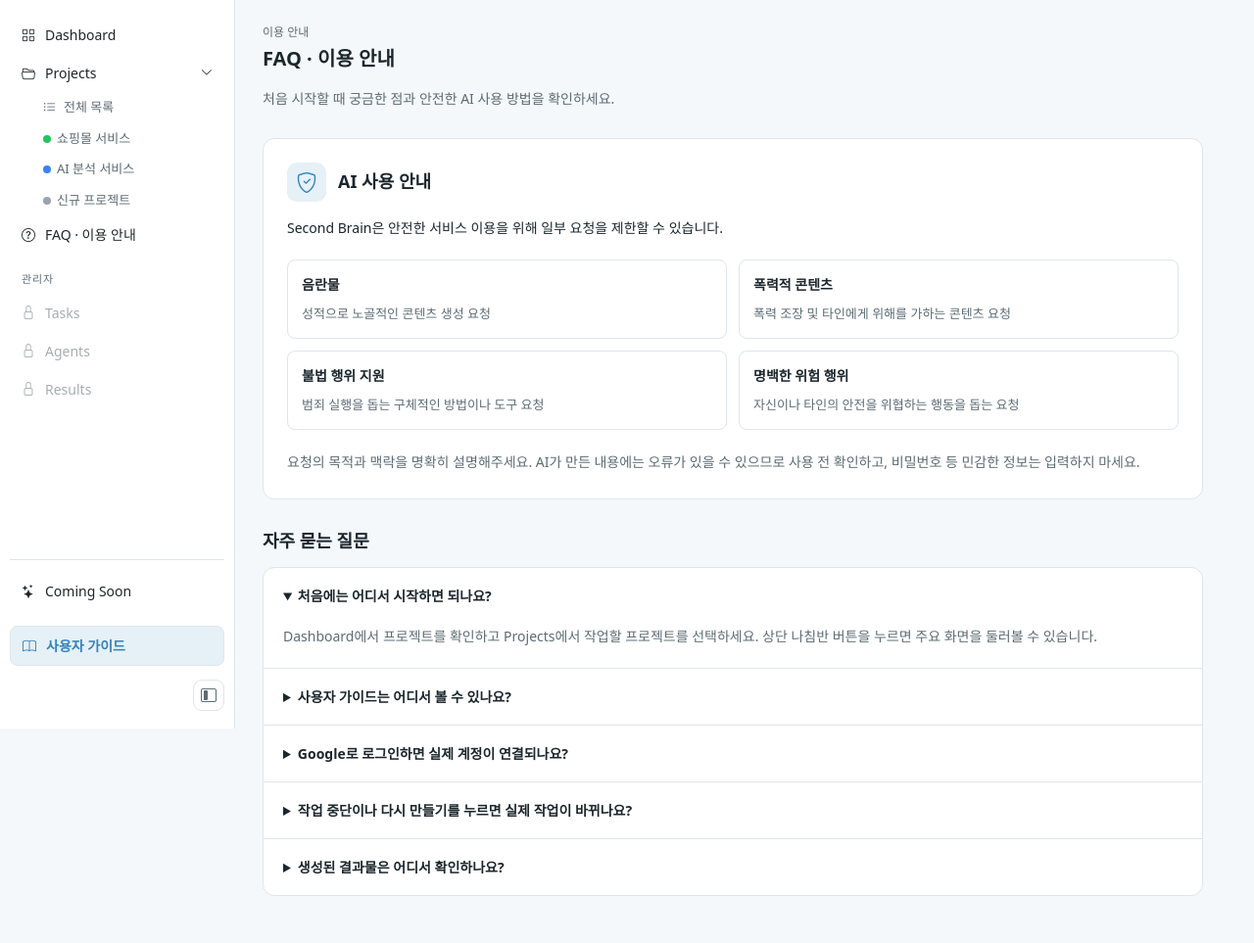
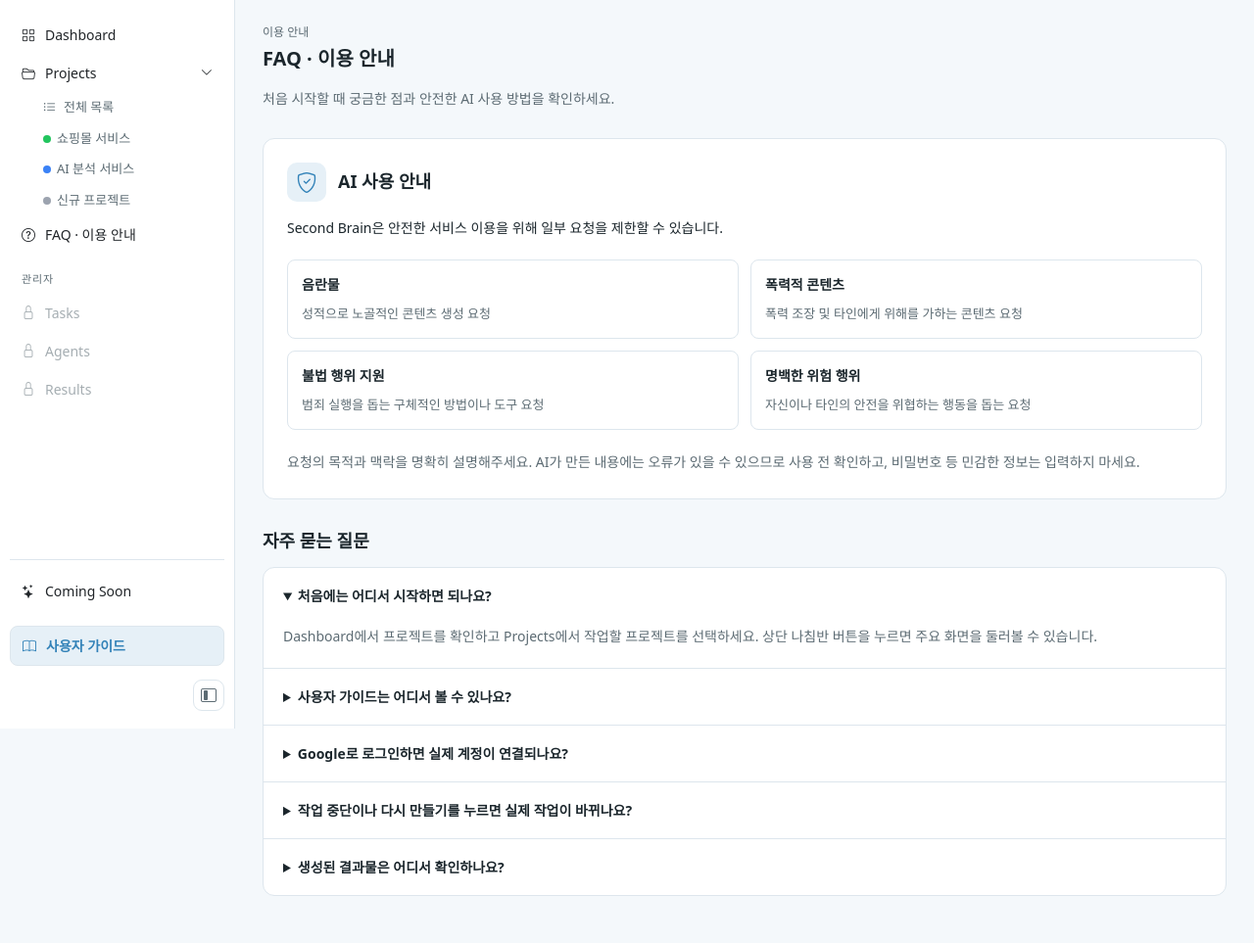
Before and after one commit to StandOut-0/Private-Pjt_Sbrain, a Django app: template front/templates/dashboard/faq.html in a window 1280 px wide. Shown: the part 56-1019 px from the top of the page at 98% size. Run offline with Django 5.2, Linux system fonts and the light colour scheme; the template is opened without the code that fills it, so the values that code supplies are empty; some libraries are stand-ins or nearby versions; some web fonts are replaced.

Commit message:
[FIX] FAQ 카드 너비 제한 수정
사용자 목록 항목 6: FAQ 카드가 콘텐츠 영역 너비를 채우도록 보정.

```diff
--- a/front/static/css/faq.css
+++ b/front/static/css/faq.css
@@ -1,4 +1,4 @@
-.sb-faq { max-width:960px; color:var(--sb-ink); }
+.sb-faq { width:100%; max-width:none; min-width:0; box-sizing:border-box; color:var(--sb-ink); }
 .sb-faq-intro { margin:12px 0 28px; color:var(--sb-muted); line-height:1.8; font-size:14px; }
 .sb-faq-policy { padding:24px; border:1px solid var(--sb-border); border-radius:12px; background:var(--sb-surface); }
 .sb-faq-heading { display:flex; align-items:center; gap:12px; margin-bottom:14px; }
```
